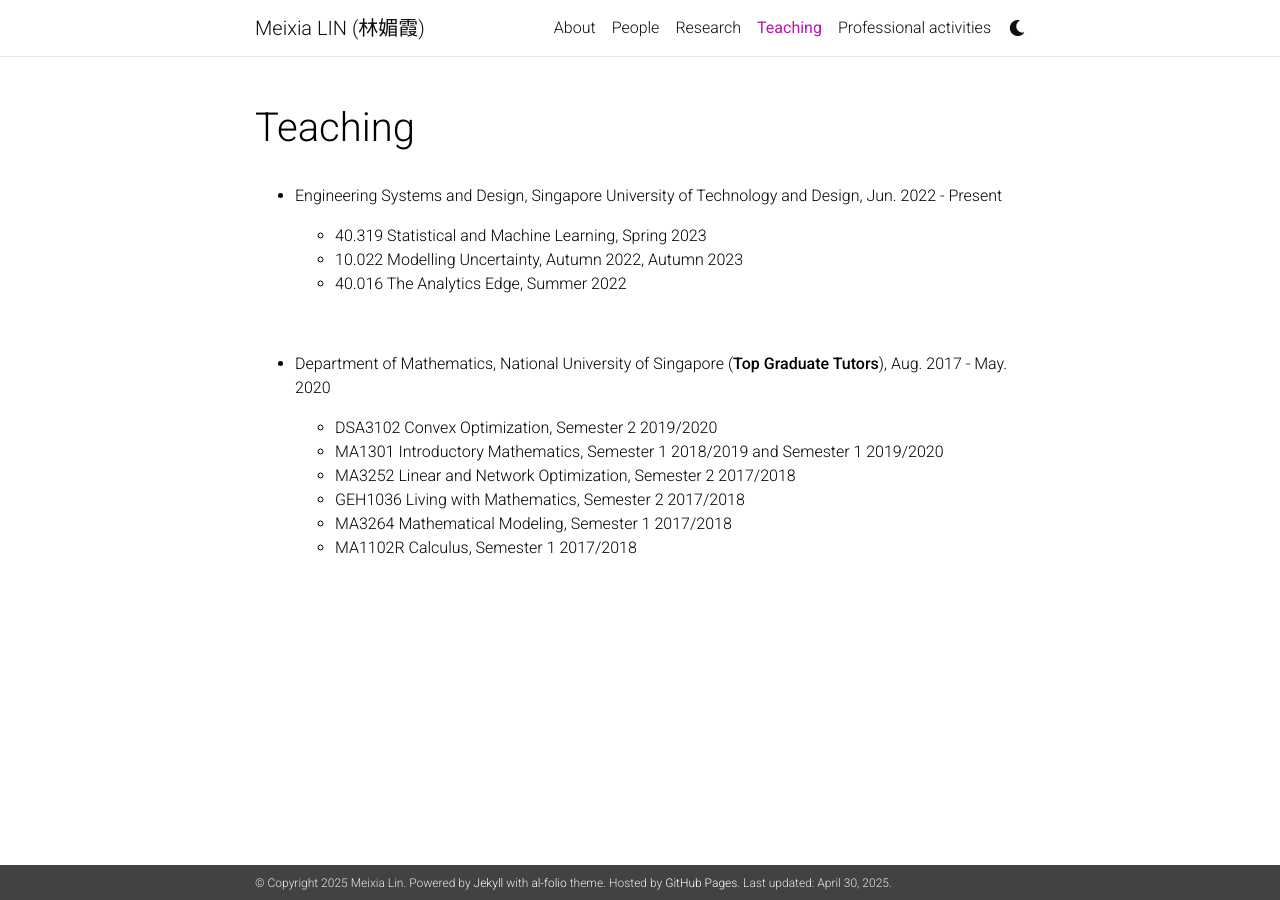
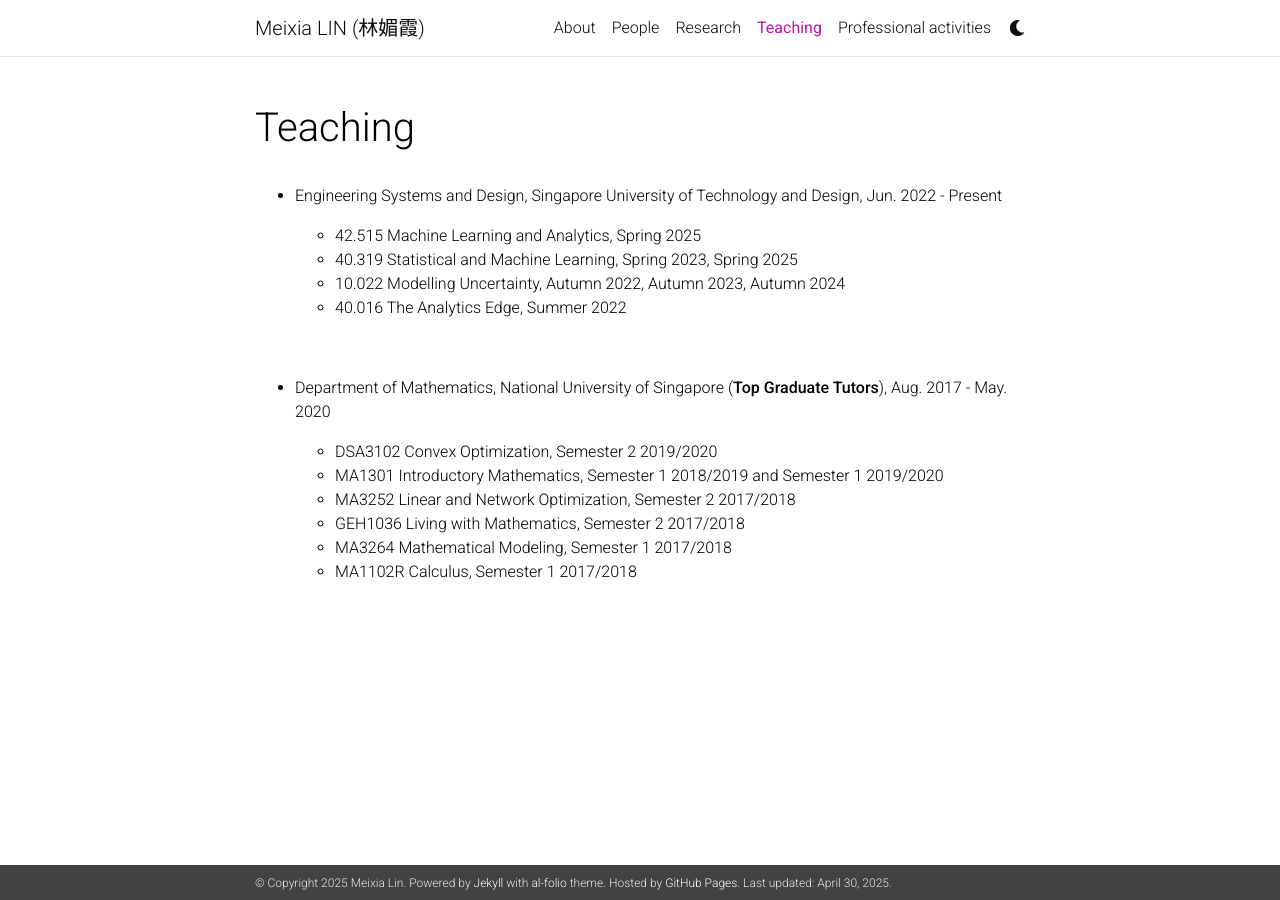
Before and after one commit to linmeixia/linmeixia.github.io, a Jekyll site: the page built from _pages/teaching.md, in a window 1280 px wide. Built offline with Jekyll 4.4.1, drawn with Linux system fonts in a browser that asks for light colours; nearby versions of some CDN libraries; comment, search, counter and statistics services are not loaded; a style sheet for code colours, icons or effects is not loaded.

Commit message:
Update teaching.md

```diff
--- a/_pages/teaching.md
+++ b/_pages/teaching.md
@@ -9,8 +9,9 @@ nav: true
 
 - Engineering Systems and Design, Singapore University of Technology and Design, Jun. 2022 - Present
 
-    - 40.319 Statistical and Machine Learning, Spring 2023
-    - 10.022 Modelling Uncertainty, Autumn 2022, Autumn 2023
+    - 42.515 Machine Learning and Analytics, Spring 2025
+    - 40.319 Statistical and Machine Learning, Spring 2023, Spring 2025
+    - 10.022 Modelling Uncertainty, Autumn 2022, Autumn 2023, Autumn 2024
     - 40.016 The Analytics Edge, Summer 2022
 
 
```
